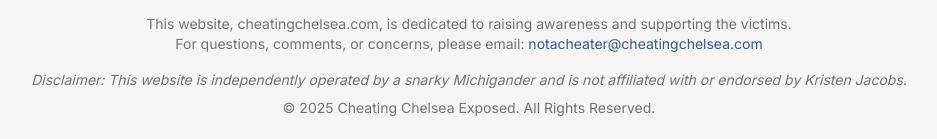
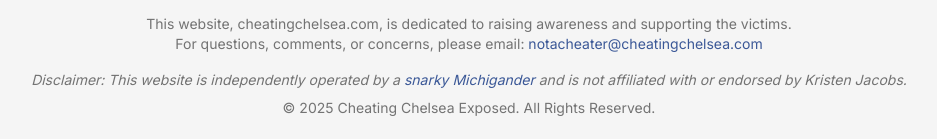
Before and after one commit to AngryMichigander/CheatingChelsea, a Next.js app: page / in a window 1280 px wide. Shown: the part 1760-1899 px from the top of the page, without its empty margins (171-1108 px from the left). Built offline with nearby package versions, Linux system fonts and the light colour scheme.

Commit message:
Fix angrymichigander.com link styling in footer
- Add proper CSS classes for link visibility (text-primary hover:underline)
- Add target='_blank' to open in new tab
- Add security attributes for external link
- Fix spacing around the link text

```diff
--- a/src/app/page.tsx
+++ b/src/app/page.tsx
@@ -192,9 +192,16 @@ export default function Home() {
             </a>
           </p>
            <p className="mt-4 italic">
-            Disclaimer: This website is independently operated by a snarky
-            Michigander and is not affiliated with or endorsed by Kristen
-            Jacobs.
+            Disclaimer: This website is independently operated by a{' '}
+            <a
+              href="https://angrymichigander.com"
+              className="text-primary hover:underline"
+              target="_blank"
+              rel="noopener noreferrer"
+            >
+              snarky Michigander
+            </a>{' '}
+            and is not affiliated with or endorsed by Kristen Jacobs.
           </p>
           <p className="mt-2">&copy; 2025 Cheating Chelsea Exposed. All Rights Reserved.</p>
         </div>
```
